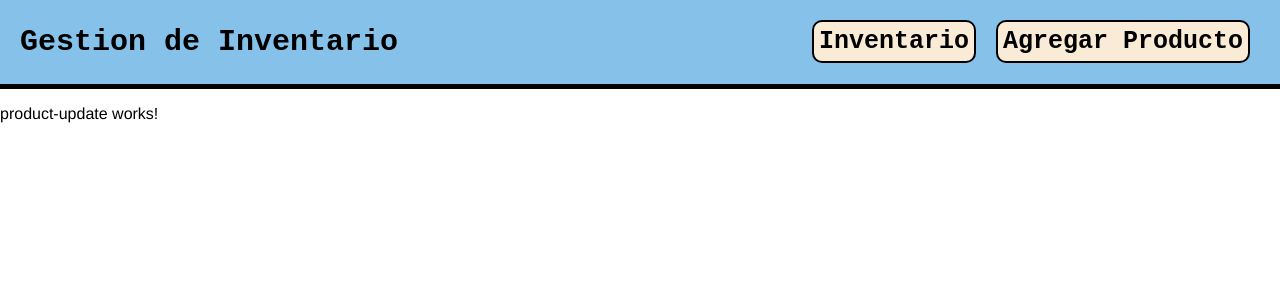
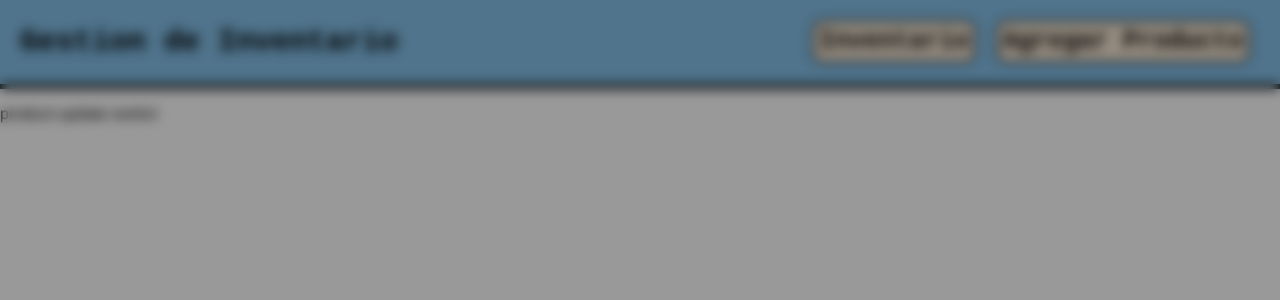
Before and after one commit to santiago-ude/Gestion-de-Inventario, an Angular app in the folder Front/gestion-inventario/: page /updateProduct in a window 1280 px wide. Shown: the top 300 px of the page. Built offline with nearby package versions, Linux system fonts and the light colour scheme.

Commit message:
Update product-update.component.html

```diff
--- a/Front/gestion-inventario/src/app/products/components/product-update/product-update.component.html
+++ b/Front/gestion-inventario/src/app/products/components/product-update/product-update.component.html
@@ -1 +1,2 @@
 <p>product-update works!</p>
+<div class="modal-backdrop">
```
